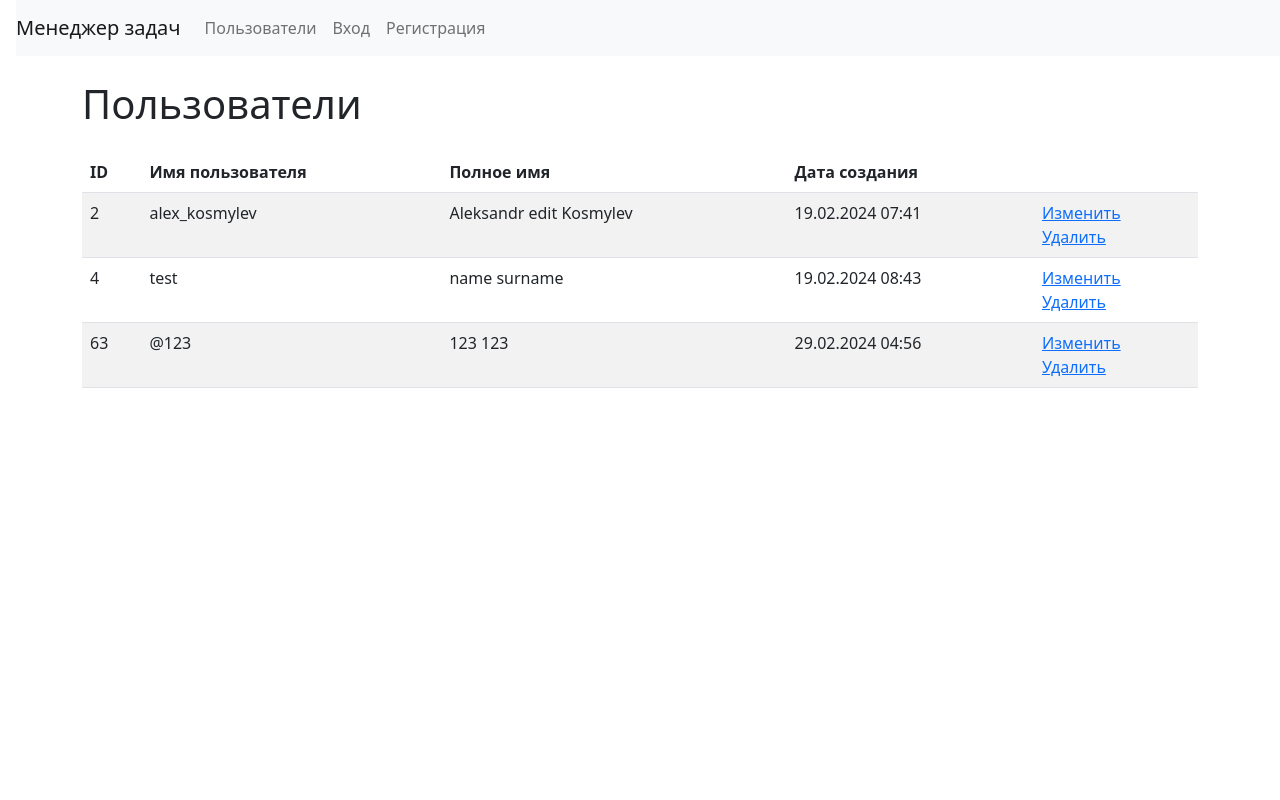
After one commit to volkov-timofey/Task_Manager, a Django app: page /users/ in a window 1280 px wide. The commit adds this page. Run offline with Django 5.2, Linux system fonts and the light colour scheme.

Commit message:
add templates + bootstrap

```diff
--- a/pyproject.toml
+++ b/pyproject.toml
@@ -14,6 +14,7 @@ whitenoise = {extras = ["brotli"], version = "^6.6.0"}
 gunicorn = "^21.2.0"
 uvicorn = "^0.27.1"
 psycopg2-binary = "^2.9.9"
+django-bootstrap5 = "^23.4"
 
 
 [build-system]
--- a/task_manager/settings.py
+++ b/task_manager/settings.py
@@ -25,7 +25,7 @@ BASE_DIR = Path(__file__).resolve().parent.parent
 SECRET_KEY = 'django-insecure-%=b-p^tjpk3i0b+t&@)(yr&*0+zel-sb5otuns%v1_lntdl&-_'
 
 # SECURITY WARNING: don't run with debug turned on in production!
-DEBUG = False
+DEBUG = True
 
 ALLOWED_HOSTS = ['webserver', '127.0.0.1', '.onrender.com']
 
@@ -40,6 +40,7 @@ INSTALLED_APPS = [
     'django.contrib.messages',
     'django.contrib.staticfiles',
     'task_manager',
+    'django_bootstrap5',
 ]
 
 MIDDLEWARE = [
--- /dev/null
+++ b/task_manager/templates/components/layout.html
@@ -0,0 +1,17 @@
+<!DOCTYPE html>
+<html lang="ru-ru">
+  <head>
+    <meta name="viewport" content="width=device-width, initial-scale=1, shrink-to-fit=no">
+    <title>Менеджер задач Hexlet</title>
+    <link crossorigin="anonymous" href="https://cdn.jsdelivr.net/npm/bootstrap@5.2.3/dist/css/bootstrap.min.css" integrity="sha384-rbsA2VBKQhggwzxH7pPCaAqO46MgnOM80zW1RWuH61DGLwZJEdK2Kadq2F9CUG65" rel="stylesheet">
+    <script crossorigin="anonymous" integrity="sha384-kenU1KFdBIe4zVF0s0G1M5b4hcpxyD9F7jL+jjXkk+Q2h455rYXK/7HAuoJl+0I4" src="https://cdn.jsdelivr.net/npm/bootstrap@5.2.3/dist/js/bootstrap.bundle.min.js"></script>
+  </head>
+  <body class="d-flex flex-column min-vh-100">
+    {% include "components/navigation.html" %}
+	<main class="flex-grow-1">
+		{% block content %}
+		{% endblock %}
+	</main>
+
+  </body>
+</html>
--- /dev/null
+++ b/task_manager/templates/components/navigation.html
@@ -0,0 +1,24 @@
+<nav class="navbar navbar-expand-lg navbar-light bg-light ms-3">
+  <a class="navbar-brand" href="/">Менеджер задач</a>
+  <button class="navbar-toggler" data-bs-toggle="collapse" data-bs-target="#navbarToggleExternalContent">
+	<span class="navbar-toggler-icon"></span>
+  </button>
+  <div class="collapse navbar-collapse" id="navbarToggleExternalContent">
+	<ul class="navbar-nav mr-auto">
+	  <li class="nav-item">
+		<a class="nav-link" href="users/">Пользователи</a>
+	  </li>
+
+	</ul>
+	<ul class="navbar-nav">
+
+		<li class="nav-item">
+		  <a class="nav-link" href="/login/">Вход</a>
+		</li>
+		<li class="nav-item">
+		  <a class="nav-link" href="/users/create/">Регистрация</a>
+		</li>
+
+	</ul>
+  </div>
+</nav>
--- /dev/null
+++ b/task_manager/templates/users.html
@@ -0,0 +1,64 @@
+{% extends 'components/layout.html' %}
+
+{% block content %}
+
+<div class="container wrapper flex-grow-1">
+
+      <h1 class="my-4">
+
+Пользователи
+
+      </h1>
+
+<table class="table table-striped">
+  <thead>
+    <tr>
+      <th>ID</th>
+      <th>Имя пользователя</th>
+      <th>Полное имя</th>
+      <th>Дата создания</th>
+      <th></th>
+    </tr>
+  </thead>
+  <tbody>
+
+      <tr>
+        <td>2</td>
+        <td>alex_kosmylev</td>
+        <td>Aleksandr edit Kosmylev</td>
+        <td>19.02.2024 07:41</td>
+        <td>
+          <a href="/users/2/update/">Изменить</a>
+          <br>
+          <a href="/users/2/delete/">Удалить</a>
+        </td>
+      </tr>
+
+      <tr>
+        <td>4</td>
+        <td>test</td>
+        <td>name surname</td>
+        <td>19.02.2024 08:43</td>
+        <td>
+          <a href="/users/4/update/">Изменить</a>
+          <br>
+          <a href="/users/4/delete/">Удалить</a>
+        </td>
+      </tr>
+
+      <tr>
+        <td>63</td>
+        <td>@123</td>
+        <td>123 123</td>
+        <td>29.02.2024 04:56</td>
+        <td>
+          <a href="/users/63/update/">Изменить</a>
+          <br>
+          <a href="/users/63/delete/">Удалить</a>
+        </td>
+      </tr>
+
+  </tbody>
+</table>
+
+{% endblock content %}
--- a/task_manager/urls.py
+++ b/task_manager/urls.py
@@ -21,4 +21,5 @@ from task_manager import views
 urlpatterns = [
     path('', views.index),
     path('admin/', admin.site.urls),
+    path('users/', views.users),
 ]
--- a/task_manager/views.py
+++ b/task_manager/views.py
@@ -4,3 +4,8 @@ def index(request):
     return render(request, 'index.html', context={
         'who': 'World',
     })
+
+def users(request):
+    return render(request, 'users.html', context={
+        'who': 'World',
+    })
```
Also changed, not shown: task_manager/templates/index.html (+7 -1 lines), 2 other files.
